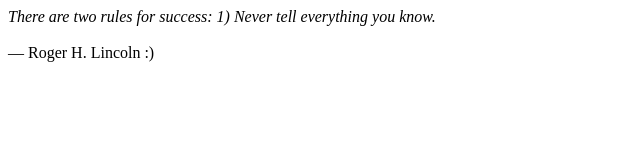
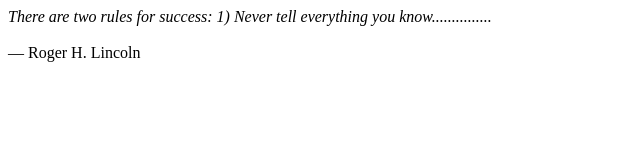
Before and after one commit to rorojo/rorojo.github.io, a plain HTML site: page 5ad31c682a8d40ca35f0fe482992144ab78ec707/index.html in a window 1280 px wide. Shown: the full height of the page, 0-640 px from the left. Drawn offline with Linux system fonts and the light colour scheme.

Commit message:
Update index.html

```diff
--- a/5ad31c682a8d40ca35f0fe482992144ab78ec707/index.html
+++ b/5ad31c682a8d40ca35f0fe482992144ab78ec707/index.html
@@ -1,6 +1,5 @@
 <html>
-<i>There are two rules for success: 1) Never tell everything you know.</i>
+<i>There are two rules for success: 1) Never tell everything you know...............</i>
 <br><br>
 ― Roger H. Lincoln
-  :)
 </html>
```
